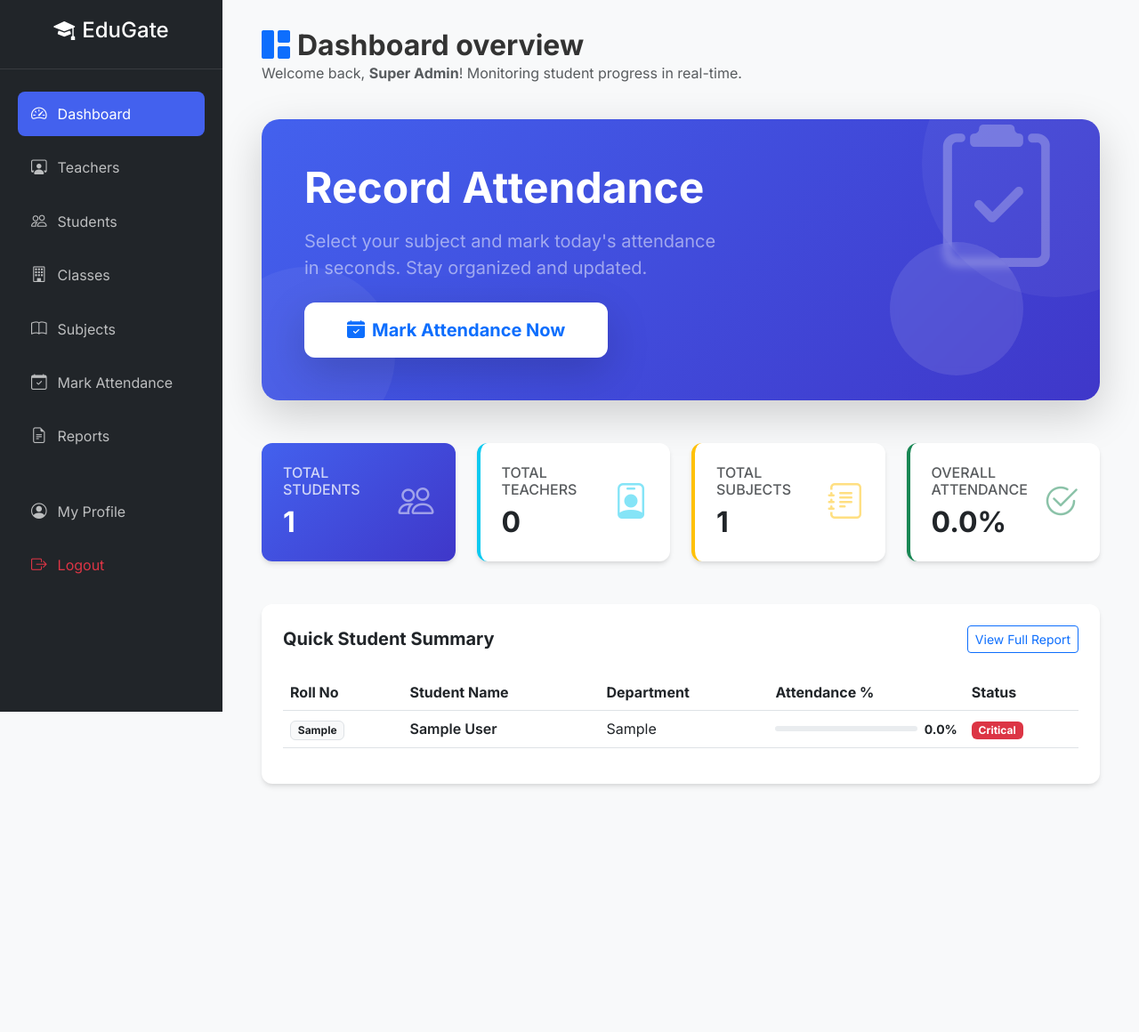
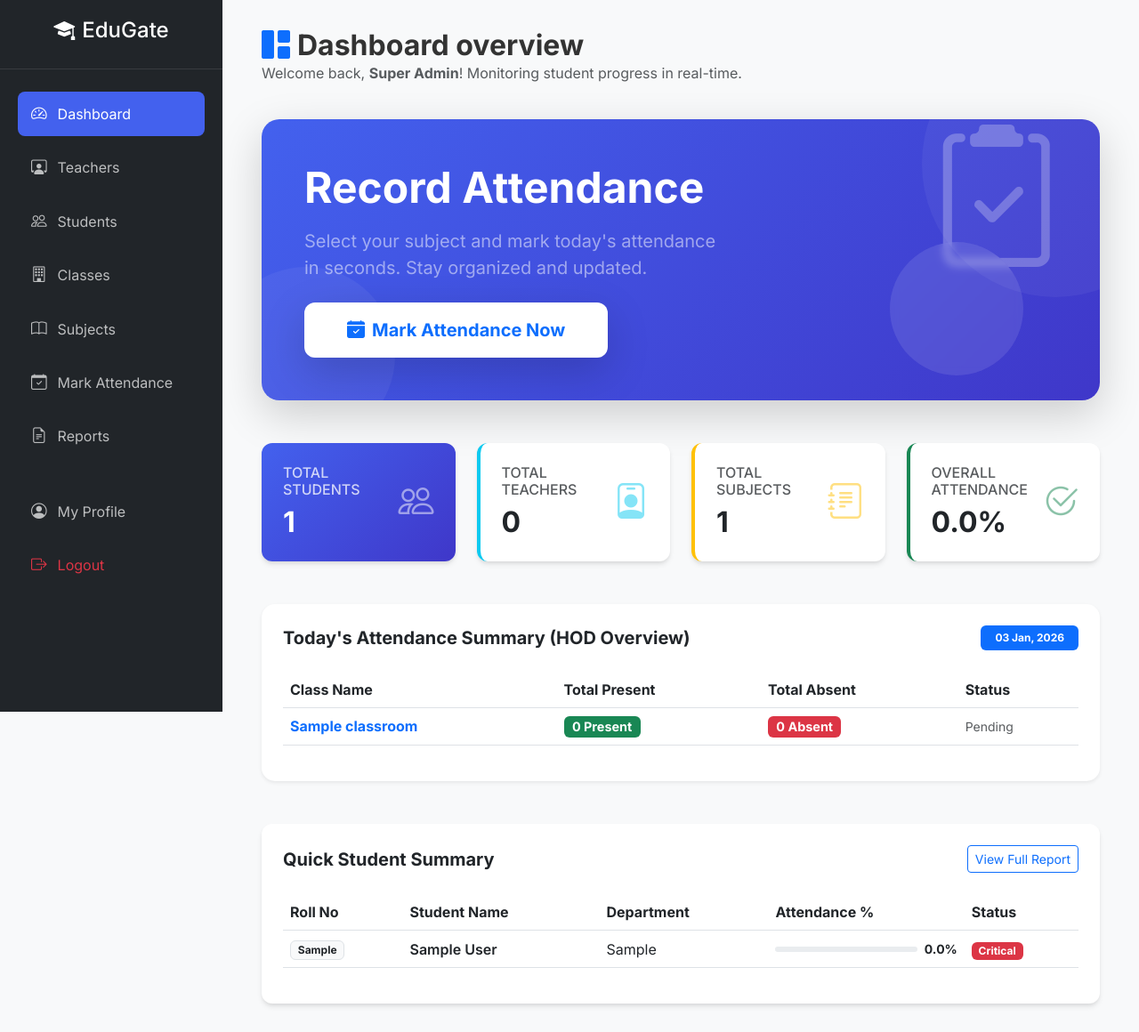
Before and after one commit to HARISHKARTHIKK/ATTENDANCE-PORTAL, a Flask app: page / in a window 1280 px wide. Shown: the whole page at 89% size. Before the commit the page ends 884 px from the top, so only its background shows below. Run offline with Flask 3, Linux system fonts and the light colour scheme; a user stored in the database is signed in; tables that the repository leaves empty hold one stand-in row (values such as "Sample post").

Commit message:
Added Role-based access and Fixed Teacher Dashboard

```diff
--- a/app.py
+++ b/app.py
@@ -14,7 +14,7 @@ import io
 def admin_required(f):
     @wraps(f)
     def decorated_function(*args, **kwargs):
-        if not current_user.is_authenticated or current_user.role != 'admin':
+        if not current_user.is_authenticated or current_user.role not in ['admin', 'hod']:
             flash('Unauthorized Access! HOD/Admin only.', 'danger')
             return redirect(url_for('dashboard'))
         return f(*args, **kwargs)
@@ -23,7 +23,7 @@ def admin_required(f):
 def teacher_allowed(f):
     @wraps(f)
     def decorated_function(*args, **kwargs):
-        if not current_user.is_authenticated or current_user.role not in ['admin', 'teacher']:
+        if not current_user.is_authenticated or current_user.role not in ['admin', 'teacher', 'in_charge', 'hod']:
             flash('Unauthorized Access! Staff only.', 'danger')
             return redirect(url_for('student_dashboard' if current_user.role == 'student' else 'login'))
         return f(*args, **kwargs)
@@ -72,7 +72,7 @@ def dashboard():
 
     total_students = Student.query.count()
     total_subjects = Subject.query.count()
-    total_teachers = User.query.filter_by(role='teacher').count()
+    total_teachers = User.query.filter(User.role.in_(['teacher', 'in_charge', 'hod'])).count()
 
     # Simple stats for dashboard
     students = Student.query.all()
@@ -86,11 +86,55 @@ def dashboard():
             'perc': perc
         })
 
+    today = datetime.utcnow().date()
+    in_charge_data = None
+    hod_summary = []
+
+    if current_user.role == 'in_charge':
+        cls = Classroom.query.filter_by(name=current_user.assigned_class).first()
+        if cls:
+            present_today = Attendance.query.join(Student).filter(
+                Student.class_id == cls.id,
+                Attendance.date == today,
+                Attendance.status == 'Present'
+            ).count()
+            absent_today = Attendance.query.join(Student).filter(
+                Student.class_id == cls.id,
+                Attendance.date == today,
+                Attendance.status == 'Absent'
+            ).count()
+            in_charge_data = {'present': present_today, 'absent': absent_today, 'class_name': cls.name}
+
+    # HOD/Admin see summary for all classes, Teachers see summary for their assigned class
+    if current_user.role in ['hod', 'admin', 'teacher']:
+        if current_user.role == 'teacher':
+            # Teachers only see their assigned class
+            classes_to_show = Classroom.query.filter_by(name=current_user.assigned_class).all() if current_user.assigned_class else []
+        else:
+            # HOD/Admin see everything
+            classes_to_show = Classroom.query.all()
+
+        for cls in classes_to_show:
+            p = Attendance.query.join(Student).filter(
+                Student.class_id == cls.id,
+                Attendance.date == today,
+                Attendance.status == 'Present'
+            ).count()
+            a = Attendance.query.join(Student).filter(
+                Student.class_id == cls.id,
+                Attendance.date == today,
+                Attendance.status == 'Absent'
+            ).count()
+            hod_summary.append({'class_name': cls.name, 'present': p, 'absent': a})
+
     return render_template('dashboard.html',
                            total_students=total_students,
                            total_subjects=total_subjects,
                            total_teachers=total_teachers,
-                           report_data=report_data)
+                           report_data=report_data,
+                           in_charge_data=in_charge_data,
+                           hod_summary=hod_summary,
+                           today_date=today.strftime('%d %b, %Y'))
 
 @app.route('/login', methods=['GET', 'POST'])
 def login():
--- a/models.py
+++ b/models.py
@@ -21,7 +21,8 @@ class User(UserMixin, db.Model):
     email = db.Column(db.String(120), unique=True, nullable=True) # Official Email
     username = db.Column(db.String(100), unique=True, nullable=False)
     password = db.Column(db.String(200), nullable=False)
-    role = db.Column(db.String(20), default='admin') # 'admin', 'teacher', 'student'
+    role = db.Column(db.String(20), default='teacher') # 'teacher', 'in_charge', 'hod', 'student'
+    assigned_class = db.Column(db.String(100), nullable=True) # Class Name for In-charges
     phone = db.Column(db.String(15), nullable=True)
     student_id = db.Column(db.Integer, db.ForeignKey('student.id'), nullable=True)
 
--- a/templates/dashboard.html
+++ b/templates/dashboard.html
@@ -98,6 +98,86 @@
     </div>
 </div>
 
+{% if current_user.role == 'in_charge' %}
+<div class="row g-4 mb-5">
+    <div class="col-md-12">
+        <h4 class="fw-bold mb-3">Class In-charge Overview: {{ in_charge_data.class_name }}</h4>
+    </div>
+    <div class="col-md-6">
+        <div class="card border-0 shadow-lg text-white"
+            style="background: linear-gradient(45deg, #2ecc71, #27ae60); border-radius: 20px;">
+            <div class="card-body p-5">
+                <div class="d-flex justify-content-between align-items-center">
+                    <div>
+                        <h6 class="text-uppercase opacity-75 mb-2">Today's Present</h6>
+                        <h1 class="display-3 fw-bold mb-0">{{ in_charge_data.present }}</h1>
+                    </div>
+                    <i class="bi bi-person-check-fill opacity-25" style="font-size: 5rem;"></i>
+                </div>
+            </div>
+        </div>
+    </div>
+    <div class="col-md-6">
+        <div class="card border-0 shadow-lg text-white"
+            style="background: linear-gradient(45deg, #e74c3c, #c0392b); border-radius: 20px;">
+            <div class="card-body p-5">
+                <div class="d-flex justify-content-between align-items-center">
+                    <div>
+                        <h6 class="text-uppercase opacity-75 mb-2">Today's Absent</h6>
+                        <h1 class="display-3 fw-bold mb-0">{{ in_charge_data.absent }}</h1>
+                    </div>
+                    <i class="bi bi-person-x-fill opacity-25" style="font-size: 5rem;"></i>
+                </div>
+            </div>
+        </div>
+    </div>
+</div>
+{% elif current_user.role in ['hod', 'admin', 'teacher'] %}
+<div class="row mb-5">
+    <div class="col-md-12">
+        <div class="card border-0 shadow-sm p-4" style="border-radius: 15px;">
+            <div class="d-flex justify-content-between align-items-center mb-4">
+                <h5 class="fw-bold mb-0">Today's Attendance Summary {% if current_user.role == 'teacher' %}{%
+                    else %}(HOD Overview){% endif %}</h5>
+                <span class="badge bg-primary px-3 py-2">{{ today_date }}</span>
+            </div>
+            <div class="table-responsive">
+                <table class="table table-hover align-middle">
+                    <thead class="bg-light">
+                        <tr>
+                            <th>Class Name</th>
+                            <th>Total Present</th>
+                            <th>Total Absent</th>
+                            <th>Status</th>
+                        </tr>
+                    </thead>
+                    <tbody>
+                        {% for item in hod_summary %}
+                        <tr>
+                            <td class="fw-bold text-primary">{{ item.class_name }}</td>
+                            <td><span class="badge bg-success" style="font-size: 0.9rem;">{{ item.present }}
+                                    Present</span></td>
+                            <td><span class="badge bg-danger" style="font-size: 0.9rem;">{{ item.absent }} Absent</span>
+                            </td>
+                            <td>
+                                {% if item.present > 0 %}
+                                <span class="text-success small fw-bold"><i class="bi bi-circle-fill me-1"></i>
+                                    Updated</span>
+                                {% else %}
+                                <span class="text-muted small">Pending</span>
+                                {% endif %}
+                            </td>
+                        </tr>
+                        {% endfor %}
+                    </tbody>
+                </table>
+            </div>
+        </div>
+    </div>
+</div>
+{% endif %}
+
+
 <div class="row">
     <div class="col-md-12">
         <div class="card p-4">
```
Also changed, not shown: raw_fix.py (added, +29 -0 lines), 1 other file.
